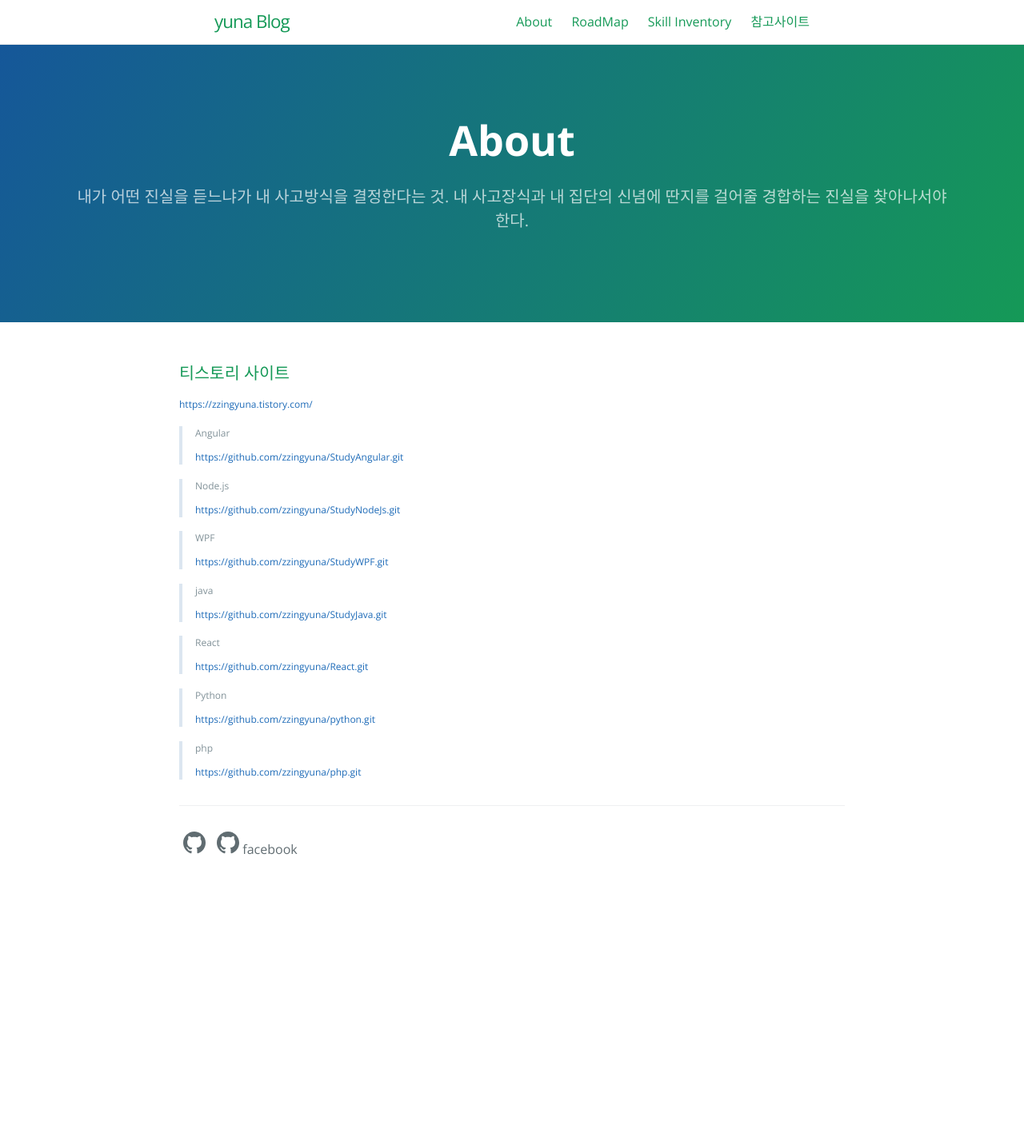
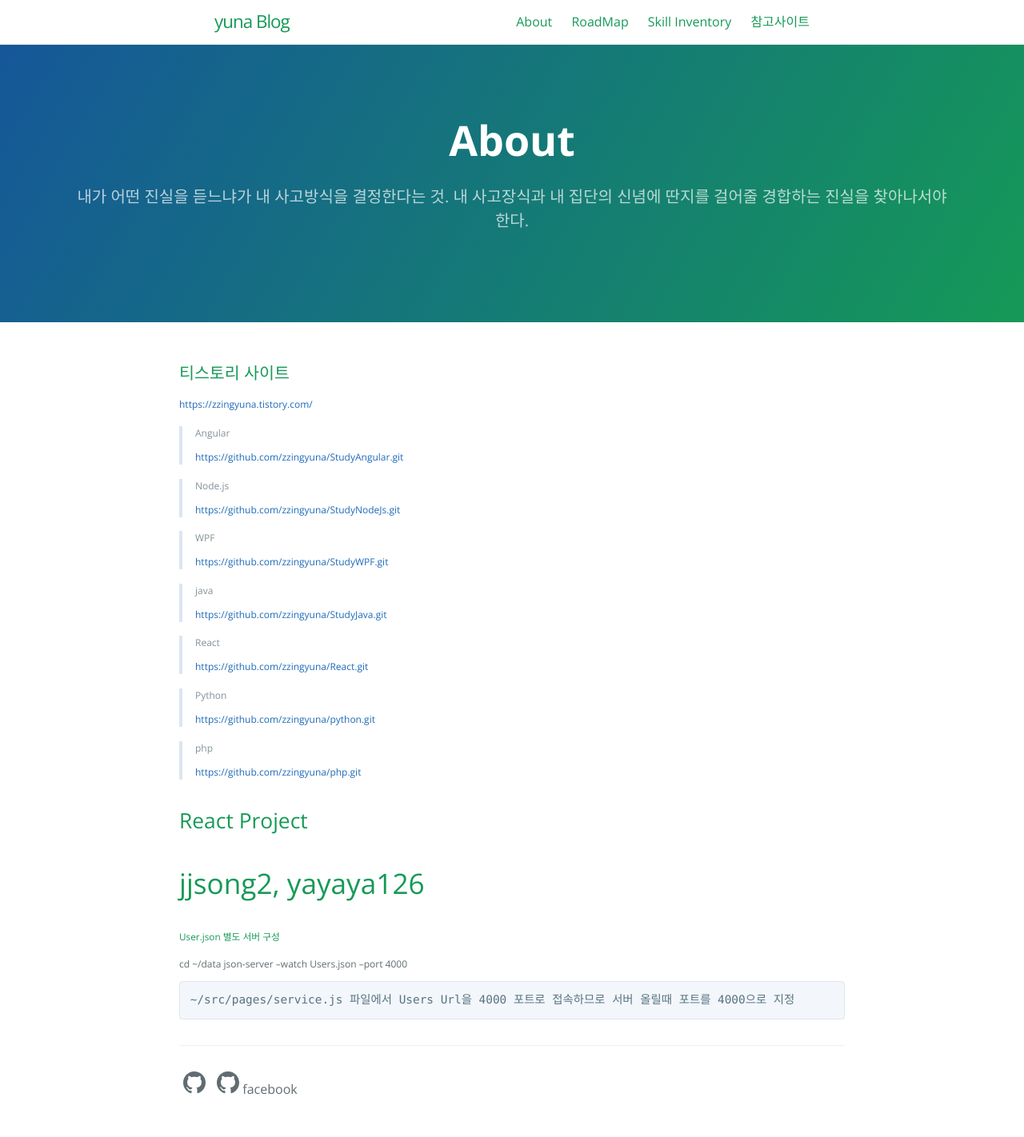
Before and after one commit to zzingyuna/test_site.github.io, a Jekyll site: the page built from 1_about.md, in a window 1280 px wide. Shown: the whole page at 80% size. Built offline with Jekyll 4.4.1, drawn with Linux system fonts in a browser that asks for light colours; before the commit the page ends 1122 px from its top, so only the background shows below that.

Commit message:
Update 1_about.md

````diff
--- a/1_about.md
+++ b/1_about.md
@@ -40,3 +40,16 @@ permalink: /about.html
 >php
 >
 [https://github.com/zzingyuna/php.git](https://github.com/zzingyuna/php.git)
+
+
+
+
+## React Project
+# jjsong2, yayaya126
+
+###### User.json 별도 서버 구성
+cd ~/data
+json-server --watch Users.json --port 4000
+```
+~/src/pages/service.js 파일에서 Users Url을 4000 포트로 접속하므로 서버 올릴때 포트를 4000으로 지정
+```
````
